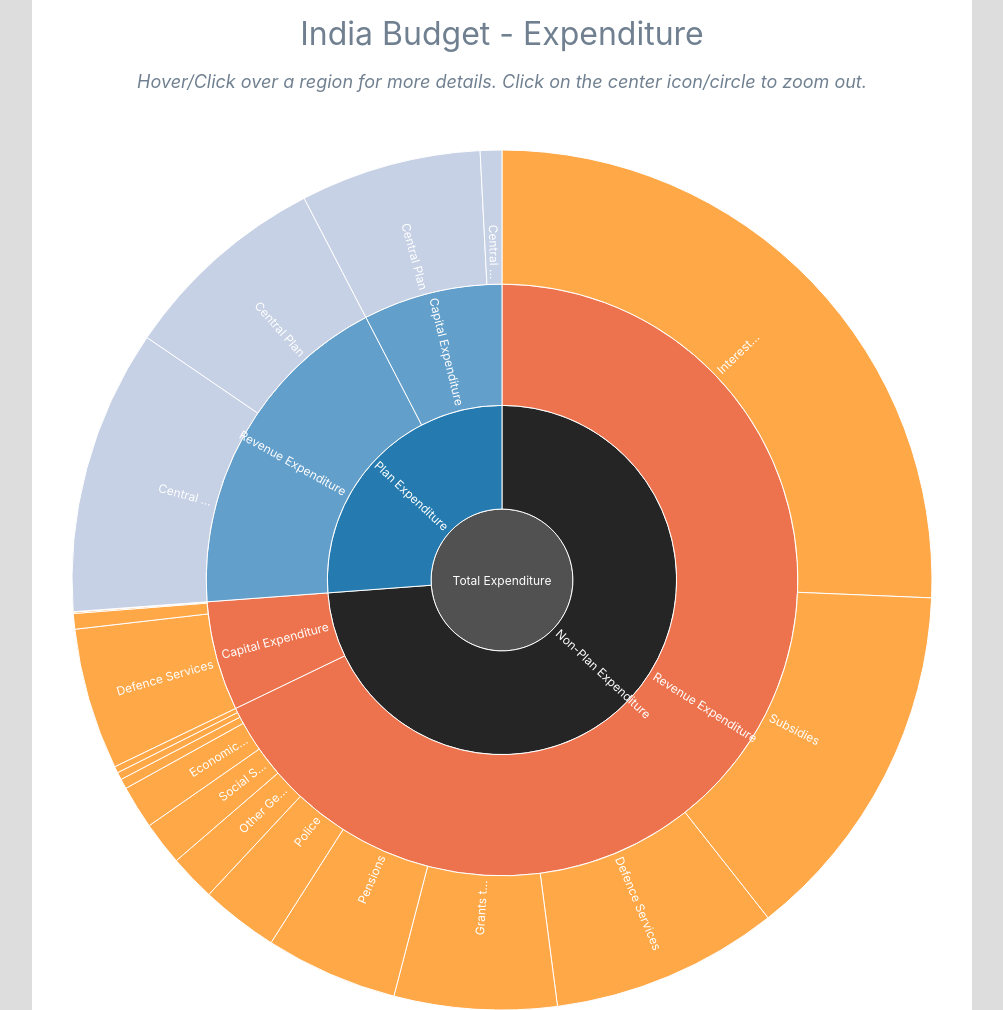
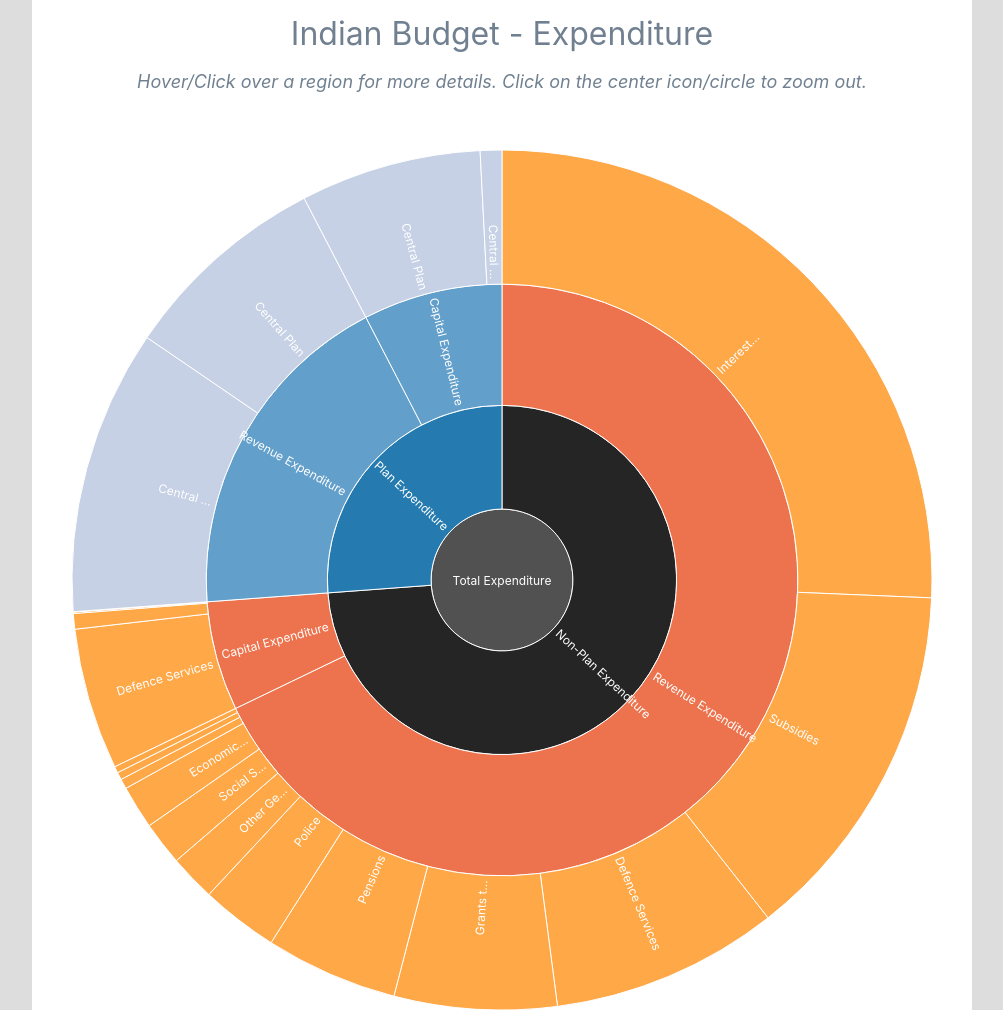
Before and after one commit to bnamita/IndianExpenditureZoomable, a plain HTML site: page index.html in a window 1280 px wide. Shown: the top 1010 px of the page, without its empty margins (138-1141 px from the left). Drawn offline with nearby package versions, Linux system fonts and the light colour scheme.

Commit message:
updated title text

```diff
--- a/index.html
+++ b/index.html
@@ -9,7 +9,7 @@
     <link href="css/FontAwesome.css" rel="stylesheet" media="screen">
     <link href="css/font.css" rel="stylesheet" media="screen">
     <link rel="stylesheet" href="css/main.css" rel="stylesheet">
-    <title>India's Detailed Revenue</title>
+    <title>India's Detailed Expenditure</title>
 
 
 
@@ -17,7 +17,7 @@
 <body>
 
 <div id="wrapper">
-    <div id="title_header">India Budget - Expenditure</div>
+    <div id="title_header">Indian Budget - Expenditure</div>
     <div id="help"> Hover/Click over a region for more details. Click on the center icon/circle to zoom out. </div>
     <div id="info">
         <div><span id="segment"></span></div>
```
